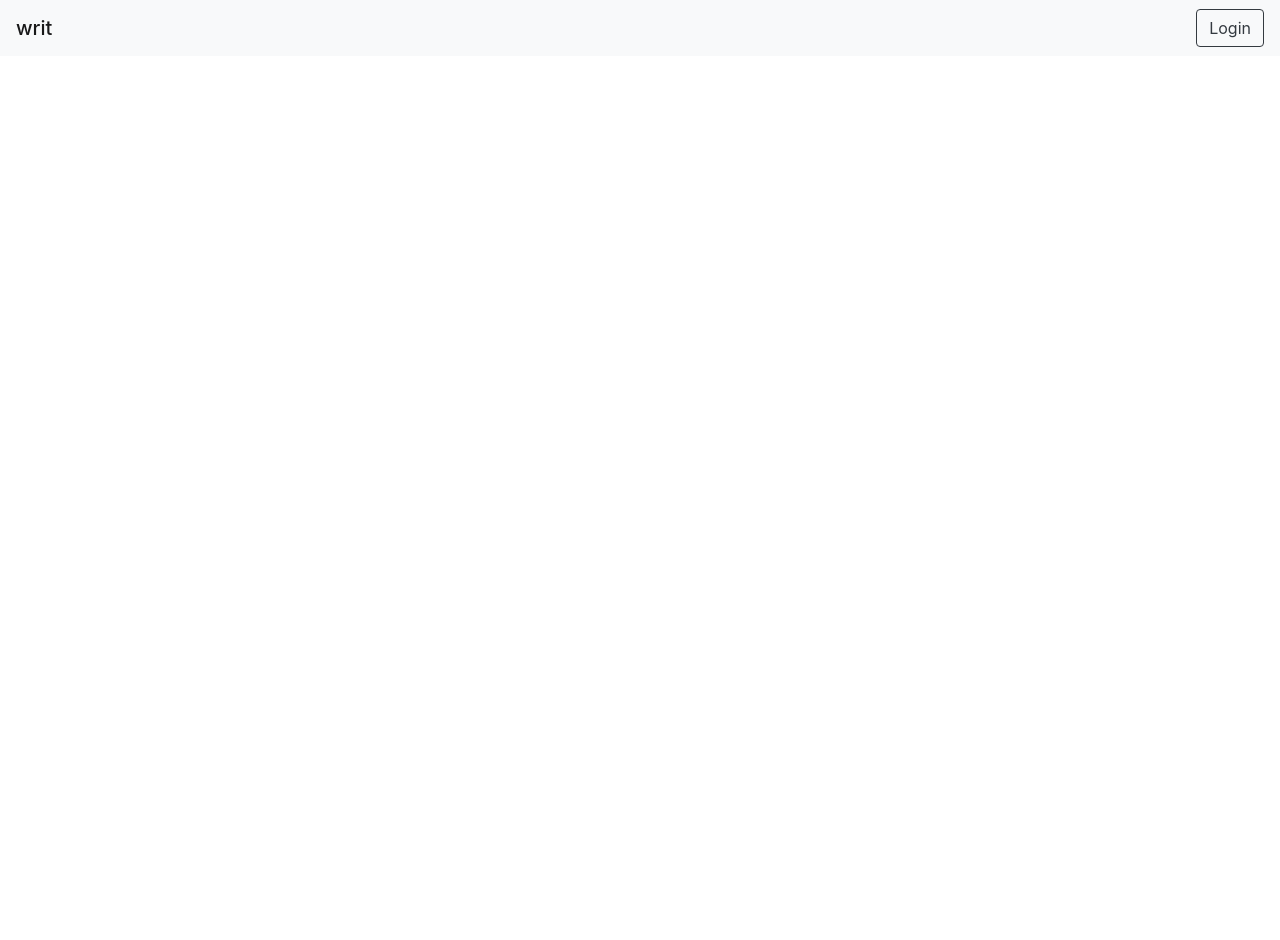
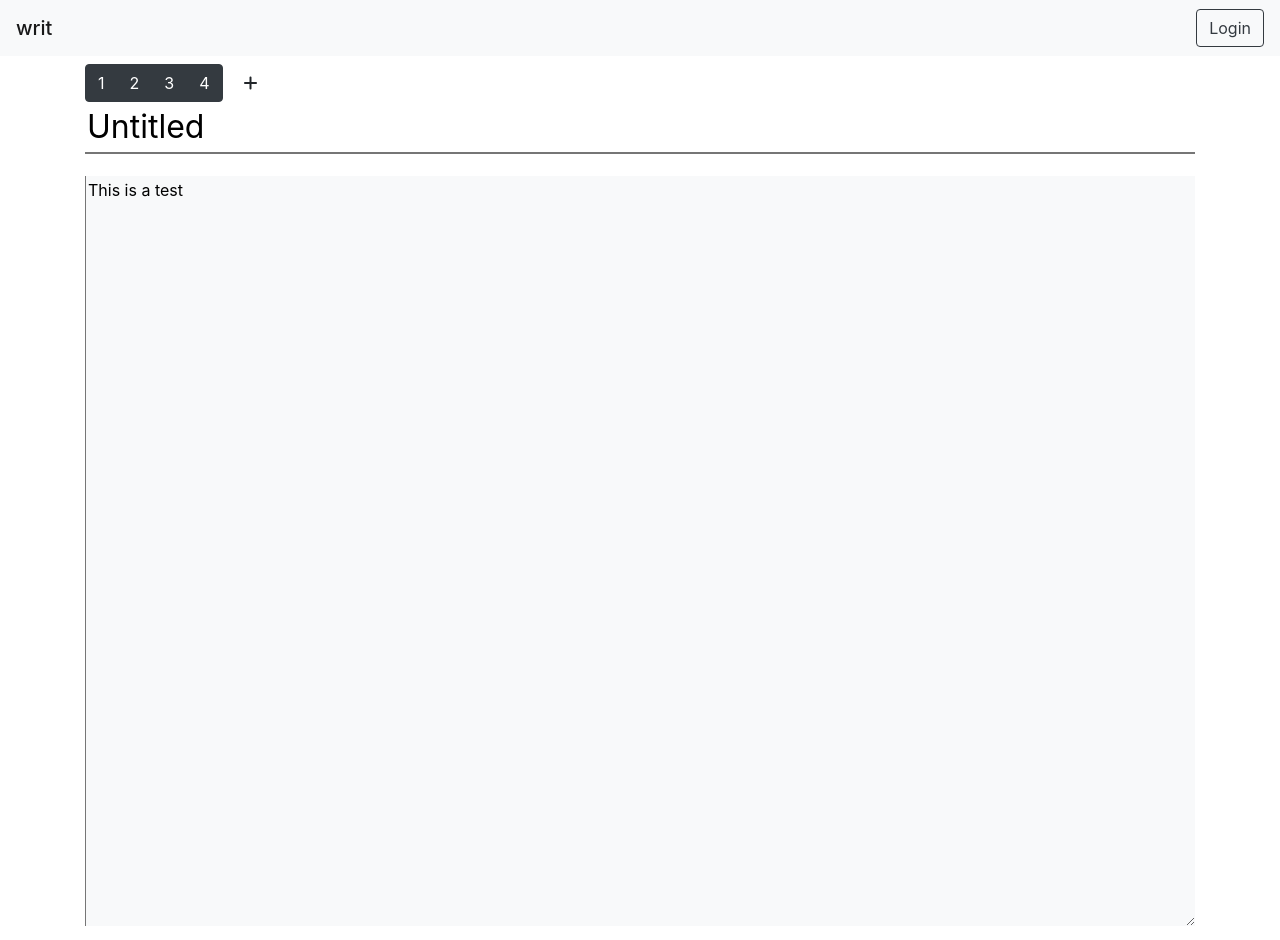
Before and after one commit to bendevera/writ-frontend, a React (Create React App) app: page /version in a window 1280 px wide. Before the commit the page ends 800 px from the top, so only its background shows below. Built offline with nearby package versions, Linux system fonts and the light colour scheme; no server answers.

Commit message:
Adding a version page

```diff
--- a/src/components/App.js
+++ b/src/components/App.js
@@ -7,6 +7,7 @@ import Home from './Home/Home';
 import Register from './Register/Register';
 import Login from './Login/Login';
 import Works from './Works/Works';
+import Version from './Version/Version';
 import {
   loginAction,
   logoutAction,
@@ -24,7 +25,11 @@ class App extends React.Component {
     this.state = {
       authenticated: false,
       works: [],
-      error: null
+      error: null,
+      temp_version_data: {
+        title: "Untitled",
+        text: "This is a test"
+      }
     }
 
   }
@@ -139,6 +144,12 @@ class App extends React.Component {
                                   fetchData={this.getMyWorks}
                                   addWork={this.createWork} />}
           />
+          <Route
+            path="/version"
+            render={(props) => <Version
+                                  {...props}
+                                  data={this.state.temp_version_data} />}
+          />
         </div>
       </Router>
     )
--- /dev/null
+++ b/src/components/Version/Version.css
@@ -0,0 +1,17 @@
+textarea, select, input, button { outline: none; }
+.version-title {
+    width: 100%;
+    font-size: 2em;
+    border-left: none;
+    border-right: none;
+    border-top: none;
+    margin-bottom: 2%;
+}
+
+.version-text {
+    border-top: none;
+    border-bottom: none;
+    border-right: none;
+    height: 750px;
+    width: 100%;
+}
--- /dev/null
+++ b/src/components/Version/Version.js
@@ -0,0 +1,44 @@
+import React from 'react';
+import './Version.css';
+
+
+class Version extends React.Component {
+    constructor(props) {
+        super(props)
+        this.state = {
+            title: this.props.data.title,
+            text: this.props.data.text
+        }
+    }
+
+    handleChange = (e) => {
+        const value = e.target.value;
+        this.setState({
+            ...this.state,
+            [e.target.name]: value
+        })
+    }
+
+    render() {
+        return (
+            <div className="container my-2">
+                <div className="btn-toolbar">
+                    <div className="btn-group mr-2">
+                        <button className="btn btn-dark acitve">1</button>
+                        <button className="btn btn-dark ">2</button>
+                        <button className="btn btn-dark ">3</button>
+                        <button className="btn btn-dark ">4</button>
+                    </div>
+                    <div class="btn-group">
+                        <button class="btn btn-dark-outline "><i className="fas fa-plus"></i></button>
+                    </div>
+                </div>
+                <input name="title" value={this.state.title} className="version-title" />
+                <textarea name="text" className="version-text bg-light">{this.state.text}</textarea>
+            </div>
+        )
+    }
+}
+
+
+export default Version;
```
